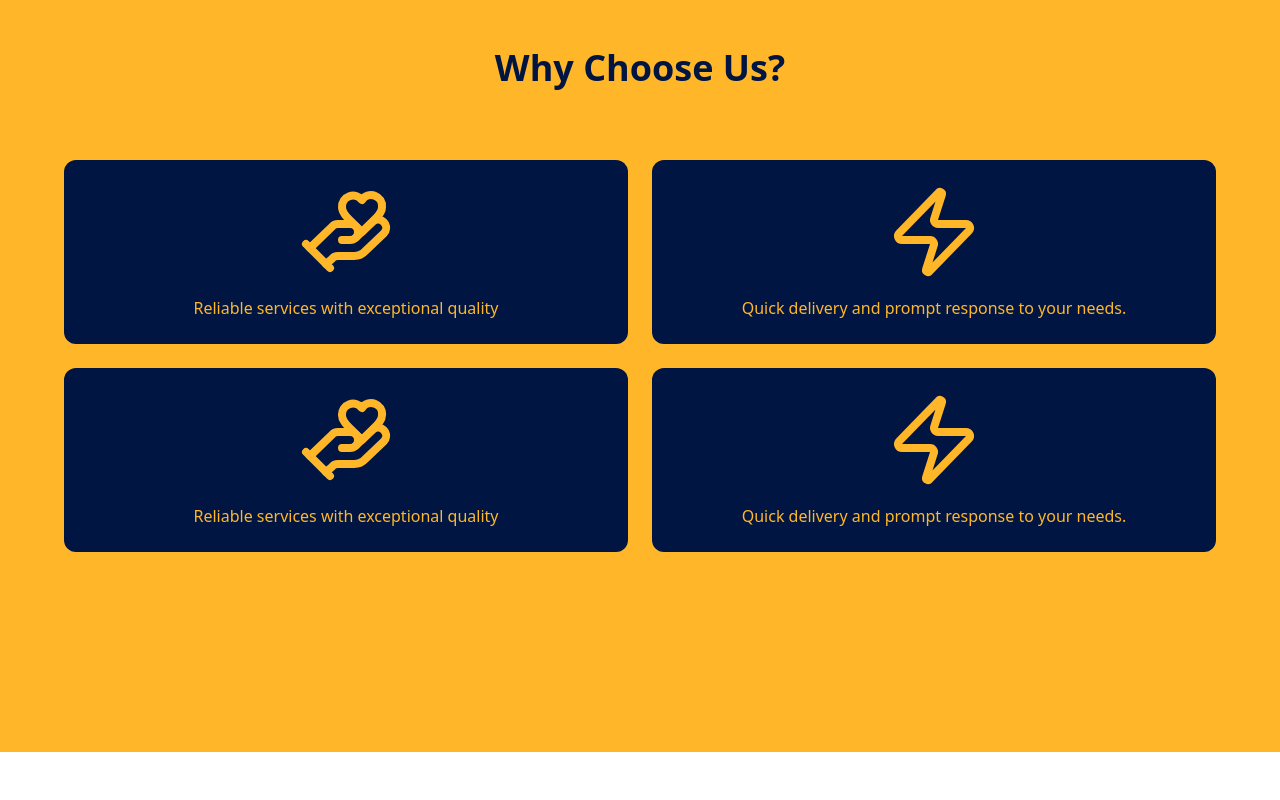
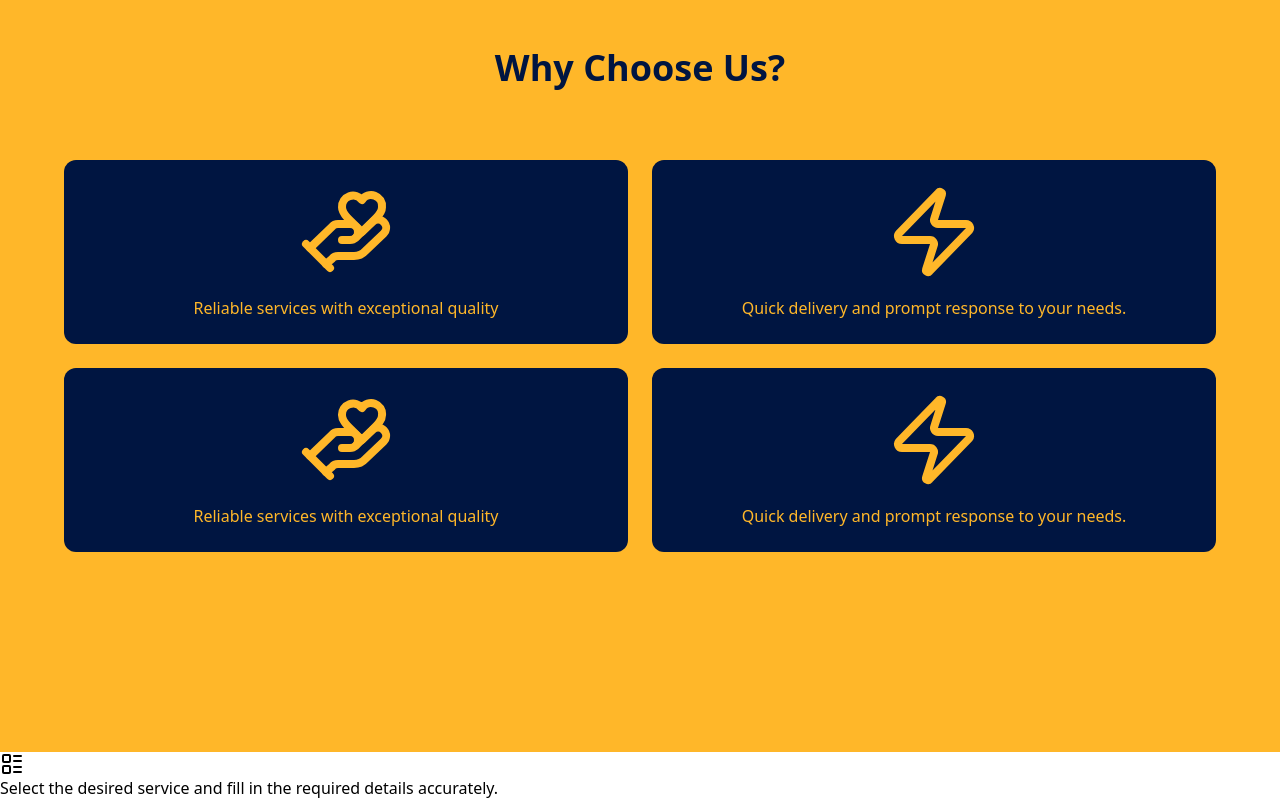
Before and after one commit to llatifah99/web-travel, a React (Vite) app: page / in a window 1280 px wide. Shown: the part 848-1648 px from the top of the page. Before the commit the page ends 1600 px from the top, so only its background shows below. Built offline with nearby package versions, Linux system fonts and the light colour scheme.

Commit message:
make card howtoaccess

```diff
--- a/src/App.jsx
+++ b/src/App.jsx
@@ -1,6 +1,7 @@
 import { useState } from "react";
 import { Menu, X, HandHeart, Zap } from "lucide-react";
 import WhyChooseUs from "./page/WhyChooseUs";
+import CardHowToAccess from "./components/CardHowToAccess";
 
 function App() {
   const [isOpen, setIsOpen] = useState(false);
@@ -101,6 +102,7 @@ function App() {
 
       {/* Konten tambahan */}
       <WhyChooseUs />
+      <CardHowToAccess />
     </>
   );
 }
--- /dev/null
+++ b/src/components/CardHowToAccess.jsx
@@ -0,0 +1,18 @@
+import { LayoutList } from "lucide-react";
+const CardHowToAccess = () => {
+  return (
+    <>
+      <div>
+        <div>
+          <LayoutList />
+        </div>
+        <p>
+          Select the desired service and fill in the required details
+          accurately.
+        </p>
+      </div>
+    </>
+  );
+};
+
+export default CardHowToAccess;
--- a/src/page/WhyChooseUs.jsx
+++ b/src/page/WhyChooseUs.jsx
@@ -25,7 +25,7 @@ const WhyChooseUs = () => {
   ];
   return (
     <>
-      <div className="bg-yellow-FFB729 min-h-screen bg-cover bg-center items-center text-left px-6 md:px-16">
+      <div className="bg-yellow-FFB729 min-h-screen bg-cover bg-center items-center text-left pb-24 px-6 md:px-16">
         <h1 className="pt-24 pb-10 text-4xl font-bold text-blue-001541 text-center">
           Why Choose Us?
         </h1>
```
